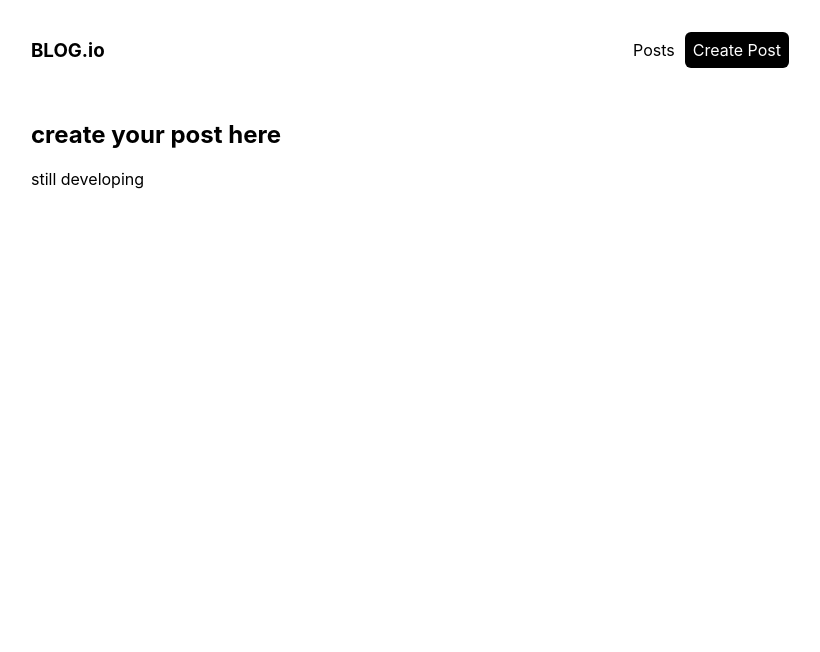
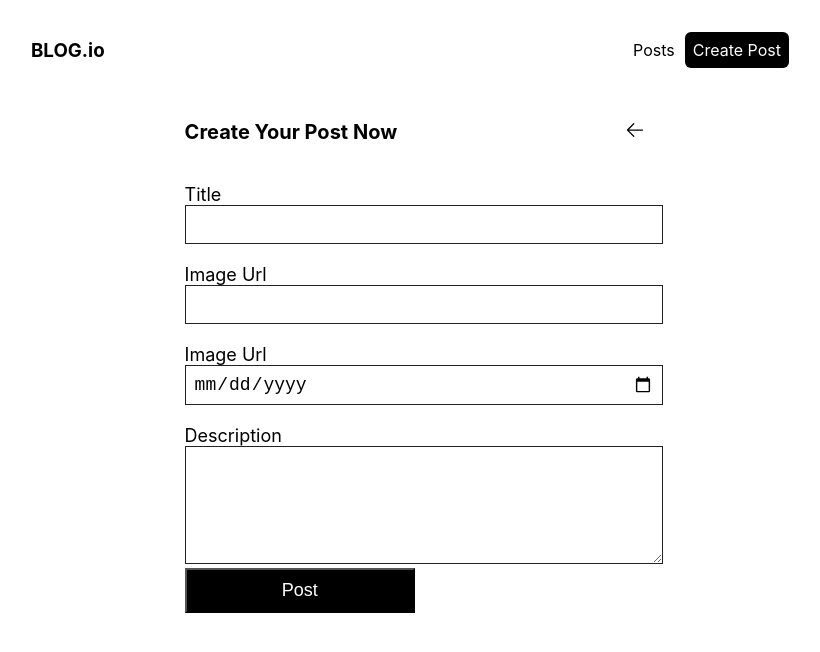
Before and after one commit to MinKhantKyawSwar/Blog-with-RRD-and-Rest-API, a React (Create React App) app in the folder frontend/: page /create-post in a window 1280 px wide. Shown: the top 652 px of the page, without its empty margins (225-1045 px from the left). Built offline with nearby package versions, Linux system fonts and the light colour scheme.

Commit message:
create form completed

```diff
--- a/frontend/package.json
+++ b/frontend/package.json
@@ -3,6 +3,7 @@
   "version": "0.1.0",
   "private": true,
   "dependencies": {
+    "@heroicons/react": "^2.1.3",
     "@testing-library/jest-dom": "^5.17.0",
     "@testing-library/react": "^13.4.0",
     "@testing-library/user-event": "^13.5.0",
@@ -10,6 +11,7 @@
     "react-dom": "^18.3.1",
     "react-router-dom": "^6.23.1",
     "react-scripts": "5.0.1",
+    "react-uuid": "^2.0.0",
     "web-vitals": "^2.1.4"
   },
   "scripts": {
--- a/frontend/src/App.jsx
+++ b/frontend/src/App.jsx
@@ -1,10 +1,11 @@
 import { RouterProvider, createBrowserRouter } from "react-router-dom";
 import Main from "./layout/Main";
 import Posts from "./pages/Posts";
-import Create from "./pages/Create";
+import Create, { action as postCreateAction } from "./pages/Create";
 import { loader as postsLoader } from "./pages/Posts";
 import { loader as detailsLoader } from "./pages/Details";
 import Details from "./pages/Details";
+import Edit from "./pages/Edit";
 
 function App() {
   const router = createBrowserRouter([
@@ -20,11 +21,16 @@ function App() {
         {
           path: "/create-post",
           element: <Create />,
+          action: postCreateAction,
         },
         {
           path: "/post-details/:id",
           element: <Details />,
           loader: detailsLoader,
+        },
+        {
+          path: "/edit-post/:id",
+          element: <Edit />,
         },
       ],
     },
--- a/frontend/src/components/PostDetails.jsx
+++ b/frontend/src/components/PostDetails.jsx
@@ -1,13 +1,29 @@
 import React from "react";
+import { ClockIcon, ArrowLeftIcon } from "@heroicons/react/24/solid";
+import { Link } from "react-router-dom";
 
 const PostDetails = ({ post }) => {
   const { description, image, title, date } = post;
   return (
     <section className="details">
-      <p className="detail-title">{title}</p>
-      <p className="date">{date}</p>
+      <div className="detail-header">
+        <p className="detail-title">{title}</p>
+        <p className="date">
+          <ClockIcon className="clockIcon" />
+          {date}
+        </p>
+        <Link to={"/"}>
+          <ArrowLeftIcon className="arrowIcon" />
+        </Link>
+      </div>
       <img src={image} alt={title} />
-      <p className="description">{description}</p>
+      <p className="description">{description}</p>{" "}
+      <div className="detail-footer">
+        <Link to={"/edit-post/:id"}>
+          <p className="btn sm">Edit</p>
+        </Link>
+        <p className="btn sm">Delete</p>
+      </div>
     </section>
   );
 };
--- /dev/null
+++ b/frontend/src/components/PostForm.jsx
@@ -0,0 +1,42 @@
+import { ArrowLeftIcon } from "@heroicons/react/24/solid";
+import React from "react";
+import { Form, Link } from "react-router-dom";
+
+const PostForm = () => {
+  return (
+    <section className="form-section">
+      <div className="detail-header">
+        <p>Create Your Post Now</p>
+        <Link to={"/"}>
+          <ArrowLeftIcon className="arrowIcon" />
+        </Link>
+      </div>
+      <Form method="post">
+        <div className="form-input">
+          <label htmlFor="form-title">Title</label>
+          <input type="text" id="form-title" name="title" />
+        </div>
+        <div>
+          <label htmlFor="form-image">Image Url</label>
+          <input type="url" id="form-image" name="image" />
+        </div>
+        <div>
+          <label htmlFor="form-date">Image Url</label>
+          <input type="date" id="form-date" name="date" />
+        </div>
+        <div>
+          <label htmlFor="form-description">Description</label>
+          <textarea
+            name="description"
+            id="form-description"
+            cols="30"
+            rows="5"
+          ></textarea>
+        </div>
+        <button className="btn">Post</button>
+      </Form>
+    </section>
+  );
+};
+
+export default PostForm;
--- a/frontend/src/components/PostItem.jsx
+++ b/frontend/src/components/PostItem.jsx
@@ -1,5 +1,5 @@
-import React from "react";
 import { Link } from "react-router-dom";
+import { ClockIcon } from "@heroicons/react/24/solid";
 
 const PostItem = ({ post }) => {
   const { id, title, date, image } = post;
@@ -12,7 +12,10 @@ const PostItem = ({ post }) => {
       <Link to={`/post-details/${id}`}>
         <p className="title">{title}</p>
       </Link>
-      <p className="date">Post at - {date}</p>
+      <p className="date">
+        {" "}
+        <ClockIcon className="clockIcon" /> <span>{date}</span>
+      </p>
       <p></p>
       <hr />
     </section>
--- a/frontend/src/index.css
+++ b/frontend/src/index.css
@@ -63,6 +63,9 @@ nav div a.active {
 
 .date {
   color: #999;
+  display: flex;
+  align-items: center;
+  gap: 2px;
 }
 
 .details {
@@ -82,3 +85,63 @@ nav div a.active {
 .description {
   color: #222;
 }
+
+.clockIcon,
+.arrowIcon {
+  width: 20px;
+}
+
+.detail-header {
+  display: flex;
+  align-items: center;
+  justify-content: space-between;
+}
+
+.form-section {
+  width: 60%;
+  margin: auto;
+}
+
+.form-section p {
+  font-size: 20px;
+  font-weight: 700;
+}
+
+.form-section form div {
+  margin-top: 20px;
+}
+
+.form-section form div label {
+  display: block;
+  font-size: 18px;
+}
+
+.form-section form div input,
+textarea {
+  width: 100%;
+  border: 1px solid #222;
+  font-size: 18px;
+  padding: 8px 8px;
+}
+
+.btn {
+  color: #fff;
+  background-color: #000;
+  padding: 10px 0px;
+  font-size: 18px;
+  width: 50%;
+}
+
+.sm {
+  width: max-content;
+  padding: 8px 10px;
+  font-size: 16px;
+  display: inline;
+  margin-right: 10px;
+}
+
+.detail-footer {
+  display: flex;
+  align-items: center;
+  justify-content: end;
+}
--- a/frontend/src/pages/Create.jsx
+++ b/frontend/src/pages/Create.jsx
@@ -1,12 +1,38 @@
-import React from 'react'
+import React from "react";
+import PostForm from "../components/PostForm";
+import uuid from "react-uuid";
+import { redirect } from "react-router-dom";
 
 const Create = () => {
   return (
     <>
-        <h1>create your post here</h1>
-        <p>still developing</p>
+      <PostForm />
     </>
-  )
-}
+  );
+};
 
-export default Create
+export default Create;
+
+export const action = async ({ request, params }) => {
+  const data = await request.formData();
+
+  const postData = {
+    id: uuid(),
+    title: data.get("title"),
+    description: data.get("description"),
+    image: data.get("image"),
+    date: data.get("date"),
+  };
+  console.log(postData);
+
+  const response = await fetch("http://localhost:8080/posts", {
+    method: "POST",
+    headers: {
+      "Content-type": "application/json",
+    },
+    body: JSON.stringify(postData),
+  });
+  if (!response.ok) {
+  }
+  return redirect("/");
+};
--- /dev/null
+++ b/frontend/src/pages/Edit.jsx
@@ -0,0 +1,12 @@
+import React from "react";
+
+const Edit = () => {
+  return (
+    <>
+      <h1>Edit your Post Here</h1>
+      <p>In development...</p>
+    </>
+  );
+};
+
+export default Edit;
--- a/frontend/src/pages/Posts.jsx
+++ b/frontend/src/pages/Posts.jsx
@@ -4,7 +4,7 @@ import PostItem from "../components/PostItem";
 
 const Posts = () => {
   const posts = useLoaderData();
-  console.log(posts);
+  // console.log(posts);
   return (
     <>
       {posts.length > 0 &&
```
Also changed, not shown: 2 other files (tests, documents, lock files or other folders).
